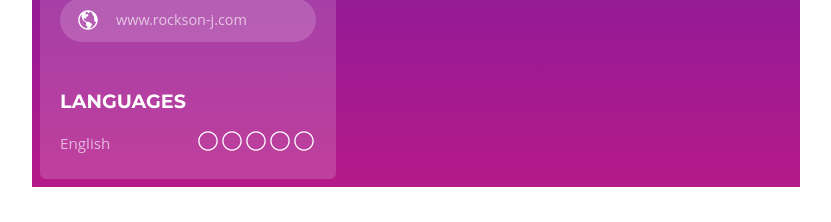
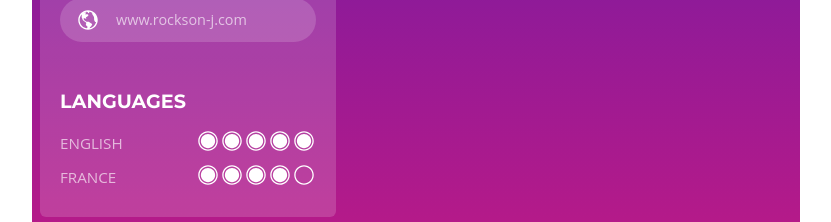
Before and after one commit to RavenSam/Ivo, a Next.js app: page /cv/0001 in a window 1280 px wide. Shown: the part 685-907 px from the top of the page, without its empty margins (224-1055 px from the left). Before the commit the page ends 872 px from the top, so only its background shows below. Built offline with nearby package versions, Linux system fonts and the light colour scheme.

Commit message:
seaching for react -> pdf

```diff
--- a/package.json
+++ b/package.json
@@ -11,7 +11,10 @@
     "@chakra-ui/react": "^1.3.4",
     "@emotion/react": "^11.1.5",
     "@emotion/styled": "^11.1.5",
+    "@react-pdf/renderer": "^1.6.13",
     "framer-motion": "^3.10.0",
+    "html2canvas": "^1.0.0-rc.7",
+    "jspdf": "^2.3.0",
     "next": "10.0.8",
     "nextjs-progressbar": "^0.0.7",
     "react": "17.0.1",
--- a/src/components/cv/0001/LeftSide.jsx
+++ b/src/components/cv/0001/LeftSide.jsx
@@ -1,9 +1,15 @@
 import { Heading, Box, Text, Avatar, Center, VStack, List, ListItem, Icon, HStack } from "@chakra-ui/react"
 import Et from "../../shared/EditableText"
-import { IoIosMail, IoIosPhonePortrait, IoMdGlobe, IoIosRadioButtonOff, IoIosRadioButtonOn } from "react-icons/io"
-import Rating from "react-rating"
+import { IoIosMail, IoIosPhonePortrait, IoMdGlobe } from "react-icons/io"
+import Language from "../../shared/Language"
+import { useState } from "react"
 
 export default function LeftSide() {
+   const [languages, setLanguages] = useState([
+      { lang: "english", rating: 5 },
+      { lang: "france", rating: 4 },
+   ])
+
    return (
       <>
          {/* --------------------------   NAME */}
@@ -82,16 +88,9 @@ export default function LeftSide() {
                Languages
             </Heading>
 
-            <HStack w="100%">
-               <Text fontSize=".95rem" color="whiteAlpha.700" mr="auto">
-                  <Et text="English" />
-               </Text>
-
-               <Rating
-                  emptySymbol={<Icon as={IoIosRadioButtonOff} boxSize="1.5rem" />}
-                  fullSymbol={<Icon as={IoIosRadioButtonOn} boxSize="1.5rem" />}
-               />
-            </HStack>
+            {languages.map((el) => (
+               <Language lang={el.lang} r={el.rating} />
+            ))}
          </Box>
       </>
    )
--- a/src/components/sections/SimpleHero.jsx
+++ b/src/components/sections/SimpleHero.jsx
@@ -16,7 +16,9 @@ export default function SimpleHero() {
             </Heading>
 
             <Flex alignItems="center" py="5" justifyContent="center">
-               <Button mr="2">Solid</Button>
+               <Button mr="2" variant="solid">
+                  Pdf
+               </Button>
 
                <Button variant="outline">Outline</Button>
             </Flex>
--- /dev/null
+++ b/src/components/shared/Language.jsx
@@ -0,0 +1,22 @@
+import { Text, Icon, HStack } from "@chakra-ui/react"
+import { IoIosRadioButtonOff, IoIosRadioButtonOn } from "react-icons/io"
+import Rating from "react-rating"
+
+export default function Language({ lang = "language", r = 0 }) {
+   return (
+      <>
+         <HStack w="100%" mb="1">
+            <Text fontSize=".95rem" textTransform="uppercase" color="whiteAlpha.700" mr="auto">
+               {lang}
+            </Text>
+
+            <Rating
+               initialRating={r}
+               readonly
+               emptySymbol={<Icon as={IoIosRadioButtonOff} boxSize="1.5rem" />}
+               fullSymbol={<Icon as={IoIosRadioButtonOn} boxSize="1.5rem" />}
+            />
+         </HStack>
+      </>
+   )
+}
```
Also changed, not shown: src/components/cv/0002/TestOne.jsx (added, +28 -0 lines), src/pages/cv/0002.js (added, +34 -0 lines), src/pages/cv/0003.js (added), 1 other file (tests, documents, lock files or other folders).
